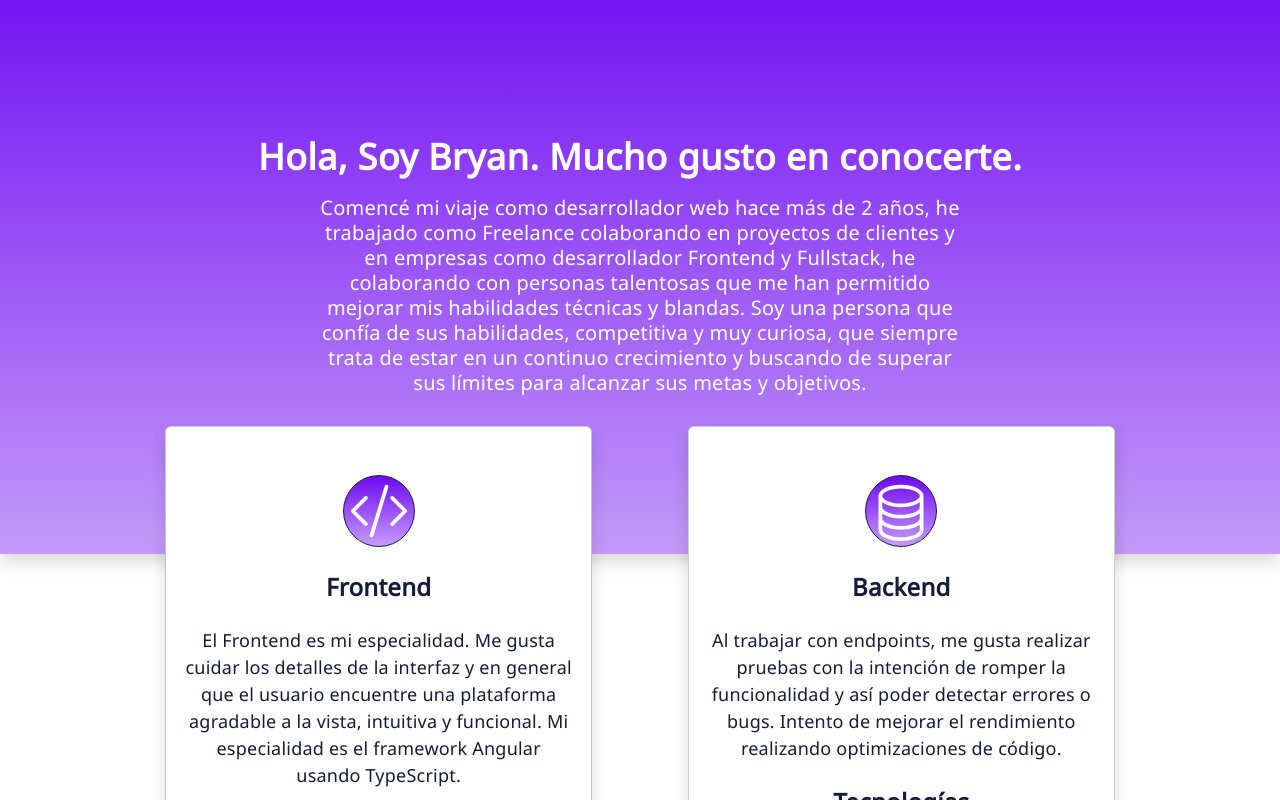
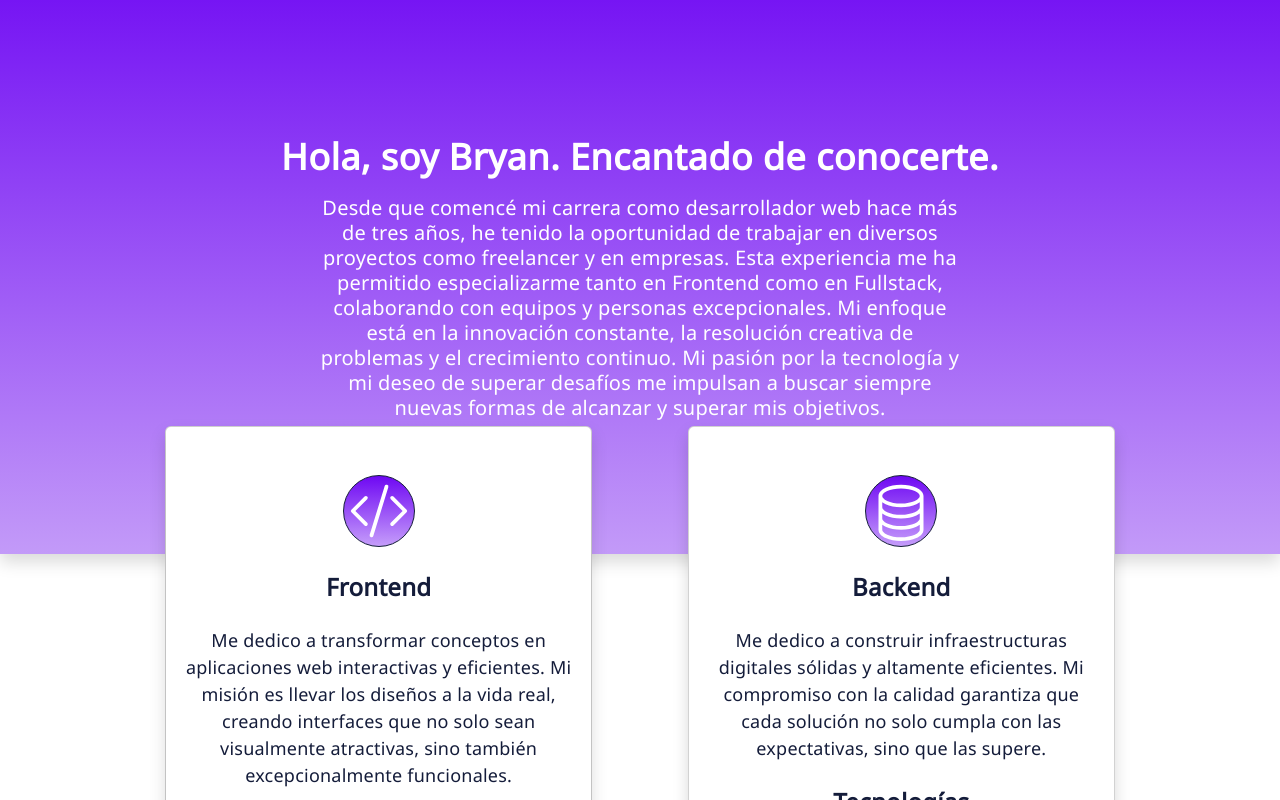
Before and after one commit to BryanCometa-SOFT/bryan-cometa.com, an Angular app: page / in a window 1280 px wide. Shown: the part 920-1720 px from the top of the page. Built offline with nearby package versions, Linux system fonts and the light colour scheme.

Commit message:
Actualización de textos e información

```diff
--- a/src/app/pages/home/home.component.html
+++ b/src/app/pages/home/home.component.html
@@ -1,7 +1,7 @@
 <section class="row">
     <div class="col-12">
         <h1 class="title">Desarrollador Web Frontend &amp; FullStack</h1>
-        <h2 class="subtitle">El Desarrollo Web es mi pasión &amp; estoy listo que trabajemos juntos.</h2>
+        <h2 class="subtitle">Transformo ideas en experiencias digitales. Estoy listo para colaborar y llevar tu proyecto al siguiente nivel.</h2>
 
         <!-- foto de perfil -->
         <div class="d-flex justify-content-center mt-5">
@@ -15,14 +15,9 @@
 
         <!-- descripción de mí -->
         <div class="section shadow" id="sobremi">
-            <h2 class="titleSmall subtitle-text-white">Hola, Soy Bryan. Mucho gusto en conocerte.</h2>
+            <h2 class="titleSmall subtitle-text-white">Hola, soy Bryan. Encantado de conocerte.</h2>
             <div class="d-flex justify-content-center">
-                <h2 class="subtitle subtitle-section subtitle-text-white mx-2 mx-lg-0">Comencé mi viaje como desarrollador web
-                    hace más de 2 años, he trabajado como Freelance colaborando en proyectos de clientes y en empresas como
-                    desarrollador Frontend y Fullstack, he colaborando con personas talentosas que me han permitido mejorar
-                    mis habilidades técnicas y blandas. Soy una persona que confía de sus habilidades, competitiva y muy
-                    curiosa, que siempre trata de estar en un continuo crecimiento y buscando de superar sus límites
-                    para alcanzar sus metas y objetivos.</h2>
+                <h2 class="subtitle subtitle-section subtitle-text-white mx-2 mx-lg-0">Desde que comencé mi carrera como desarrollador web hace más de tres años, he tenido la oportunidad de trabajar en diversos proyectos como freelancer y en empresas. Esta experiencia me ha permitido especializarme tanto en Frontend como en Fullstack, colaborando con equipos y personas excepcionales. Mi enfoque está en la innovación constante, la resolución creativa de problemas y el crecimiento continuo. Mi pasión por la tecnología y mi deseo de superar desafíos me impulsan a buscar siempre nuevas formas de alcanzar y superar mis objetivos.</h2>
             </div>
         </div>
 
@@ -43,9 +38,9 @@
                         </div>
 
                         <h2 class="title-section-card mt-4">Frontend</h2>
-                        <h2 class="text-section-card mt-4">El Frontend es mi especialidad. Me gusta cuidar los detalles
-                            de la interfaz y en general que el usuario encuentre una plataforma agradable a la vista,
-                            intuitiva y funcional. Mi especialidad es el framework Angular usando TypeScript.</h2>
+                        <h2 class="text-section-card mt-4">Me dedico a transformar conceptos en aplicaciones web interactivas y eficientes. Mi misión es llevar los diseños a la vida real, creando interfaces que no solo sean visualmente atractivas, sino también excepcionalmente funcionales.
+
+                        </h2>
 
                         <!-- Logos Frontend -->
                         <h2 class="title-section-card mt-4">Tecnologías</h2>
@@ -73,7 +68,7 @@
                             </div>
                         </div>
                         <h2 class="title-section-card mt-4">Backend</h2>
-                        <h2 class="text-section-card mt-4">Al trabajar con endpoints, me gusta realizar pruebas con la intención de romper la funcionalidad y así poder detectar errores o bugs. Intento de mejorar el rendimiento realizando optimizaciones de código.
+                        <h2 class="text-section-card mt-4">Me dedico a construir infraestructuras digitales sólidas y altamente eficientes. Mi compromiso con la calidad garantiza que cada solución no solo cumpla con las expectativas, sino que las supere.
                         </h2>
                         <!-- Logos Backend -->
                         <h2 class="title-section-card mt-4">Tecnologías</h2>
```
